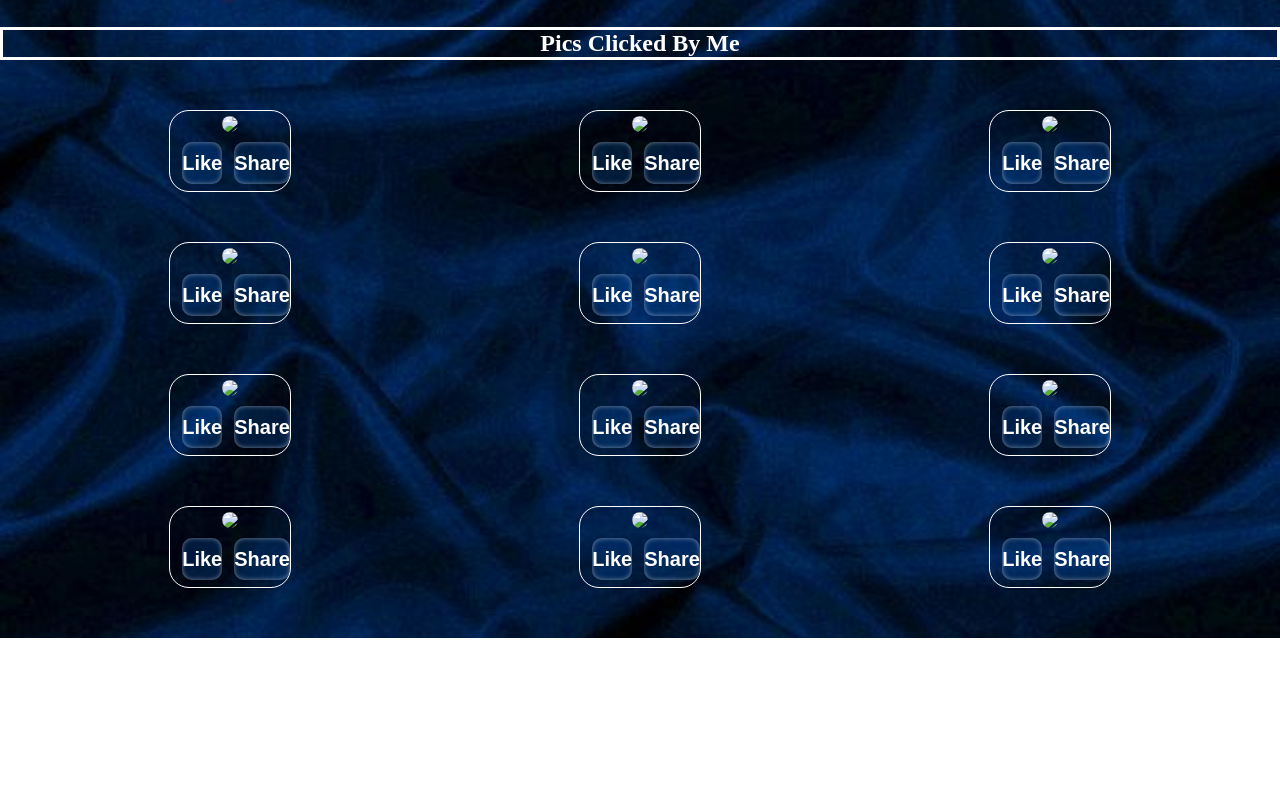
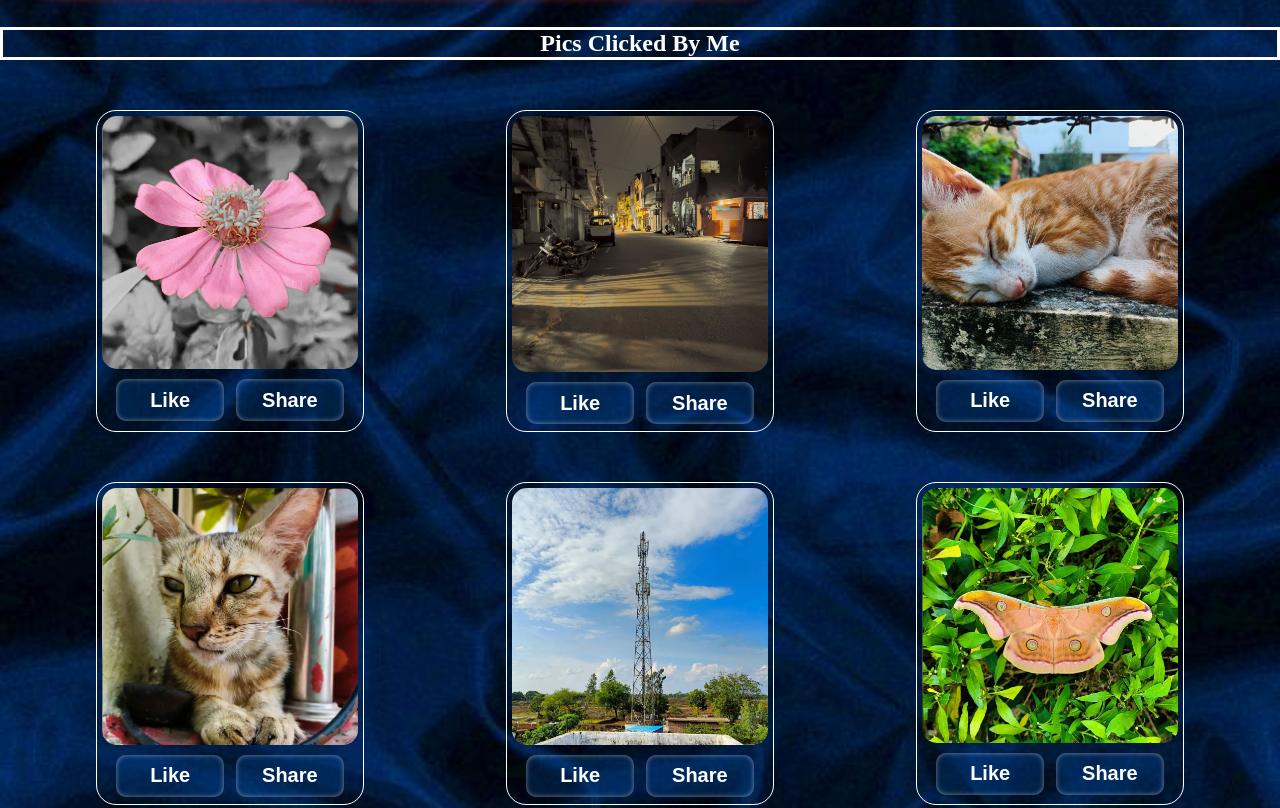
Before and after one commit to Ankit-Anand-Art/myclicks, a plain HTML site: page index.html in a window 1280 px wide. Shown: the part 1391-2199 px from the top of the page. Before the commit the page ends 2029 px from the top, so only its background shows below. Drawn offline with Linux system fonts and the light colour scheme.

Commit message:
Add files via upload

```diff
--- a/index.html
+++ b/index.html
@@ -17,13 +17,13 @@
             <div>VERMA</div>
           </div>
           <div class="img">
-            <img src="./img/me1.jpg" />
+            <img src="./me1.jpg" />
           </div>
         </div>
       </div>
       <div class="bottom">
         <div class="items">
-            <img src="./img/me2.jpg" />
+            <img src="./me2.jpg" />
             <div class="text-box">
                 <p class="text">
                 <span class="hello">Hello!! I am Vivek</span>First year engineering
@@ -39,84 +39,84 @@
     </div>
     <div class="images">
       <div class="img-box">
-        <div><img src="./img/img1.jpg"></div>
+        <div><img src="./img1.jpg"></div>
         <div class="buttons">
           <button class="like">Like</button>
           <button class="share">Share</button>
         </div>
       </div>
       <div class="img-box">
-        <div><img src="./img/img2.jpg"></div>
+        <div><img src="./img2.jpg"></div>
         <div class="buttons">
           <button class="like">Like</button>
           <button class="share">Share</button>
         </div>
       </div>
       <div class="img-box">
-        <div><img src="./img/img3.jpg"></div>
+        <div><img src="./img3.jpg"></div>
         <div class="buttons">
           <button class="like">Like</button>
           <button class="share">Share</button>
         </div>
       </div>
       <div class="img-box">
-        <div><img src="./img/img4.jpg"></div>
+        <div><img src="./img4.jpg"></div>
         <div class="buttons">
           <button class="like">Like</button>
           <button class="share">Share</button>
         </div>
       </div>
       <div class="img-box">
-        <div><img src="./img/img5.jpg"></div>
+        <div><img src="./img5.jpg"></div>
         <div class="buttons">
           <button class="like">Like</button>
           <button class="share">Share</button>
         </div>
       </div>
       <div class="img-box">
-        <div><img src="./img/img6.jpg"></div>
+        <div><img src="./img6.jpg"></div>
         <div class="buttons">
           <button class="like">Like</button>
           <button class="share">Share</button>
         </div>
       </div>
       <div class="img-box">
-        <div><img src="./img/img7.jpg"></div>
+        <div><img src="./img7.jpg"></div>
         <div class="buttons">
           <button class="like">Like</button>
           <button class="share">Share</button>
         </div>
       </div>
       <div class="img-box">
-        <div><img src="./img/img8.jpg"></div>
+        <div><img src="./img8.jpg"></div>
         <div class="buttons">
           <button class="like">Like</button>
           <button class="share">Share</button>
         </div>
       </div>
       <div class="img-box">
-        <div><img src="./img/img9.jpg"></div>
+        <div><img src="./img9.jpg"></div>
         <div class="buttons">
           <button class="like">Like</button>
           <button class="share">Share</button>
         </div>
       </div>
       <div class="img-box">
-        <div><img src="./img/img10.jpg"></div>
+        <div><img src="./img10.jpg"></div>
         <div class="buttons">
           <button class="like">Like</button>
           <button class="share">Share</button>
         </div>
       </div>
       <div class="img-box">
-        <div><img src="./img/img11.jpg"></div>
+        <div><img src="./img11.jpg"></div>
         <div class="buttons">
           <button class="like">Like</button>
           <button class="share">Share</button>
         </div>
       </div>
       <div class="img-box">
-        <div><img src="./img/img3.jpg"></div>
+        <div><img src="./img3.jpg"></div>
         <div class="buttons">
           <button class="like">Like</button>
           <button class="share">Share</button>
```
